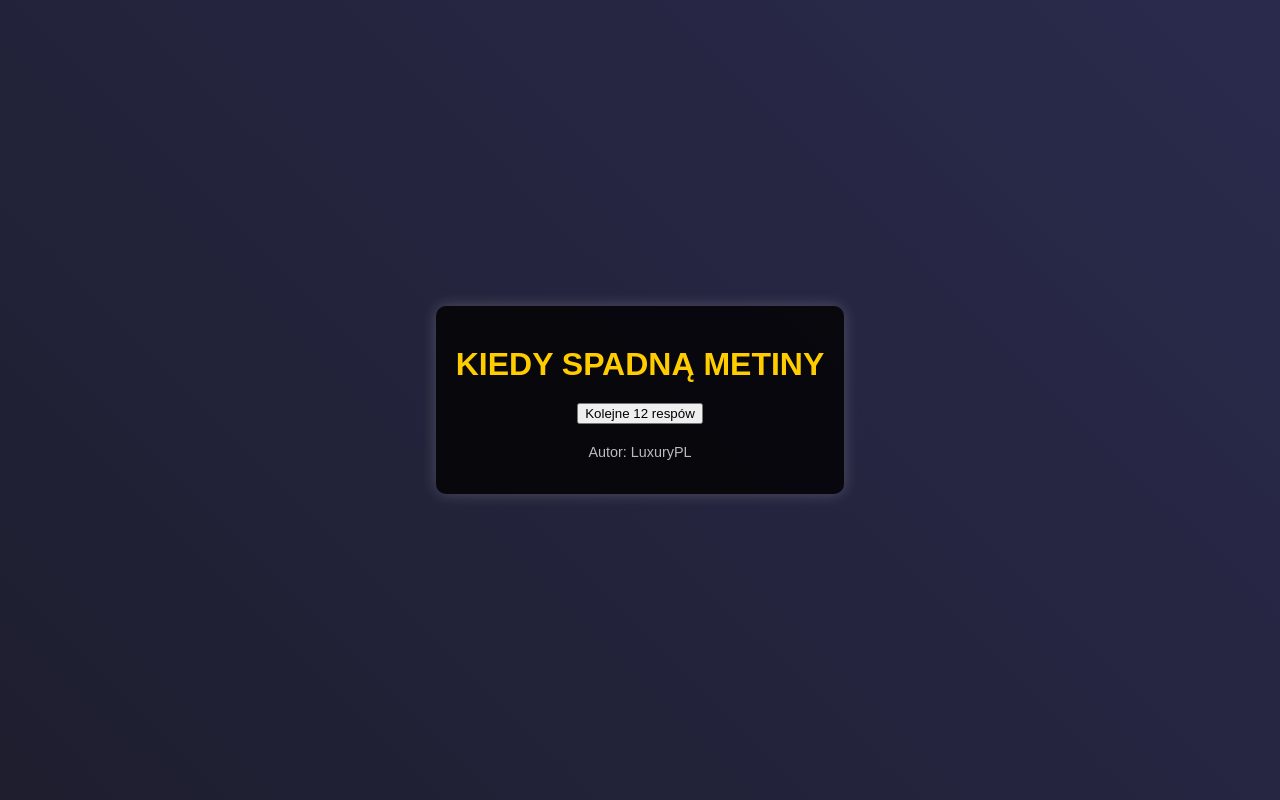
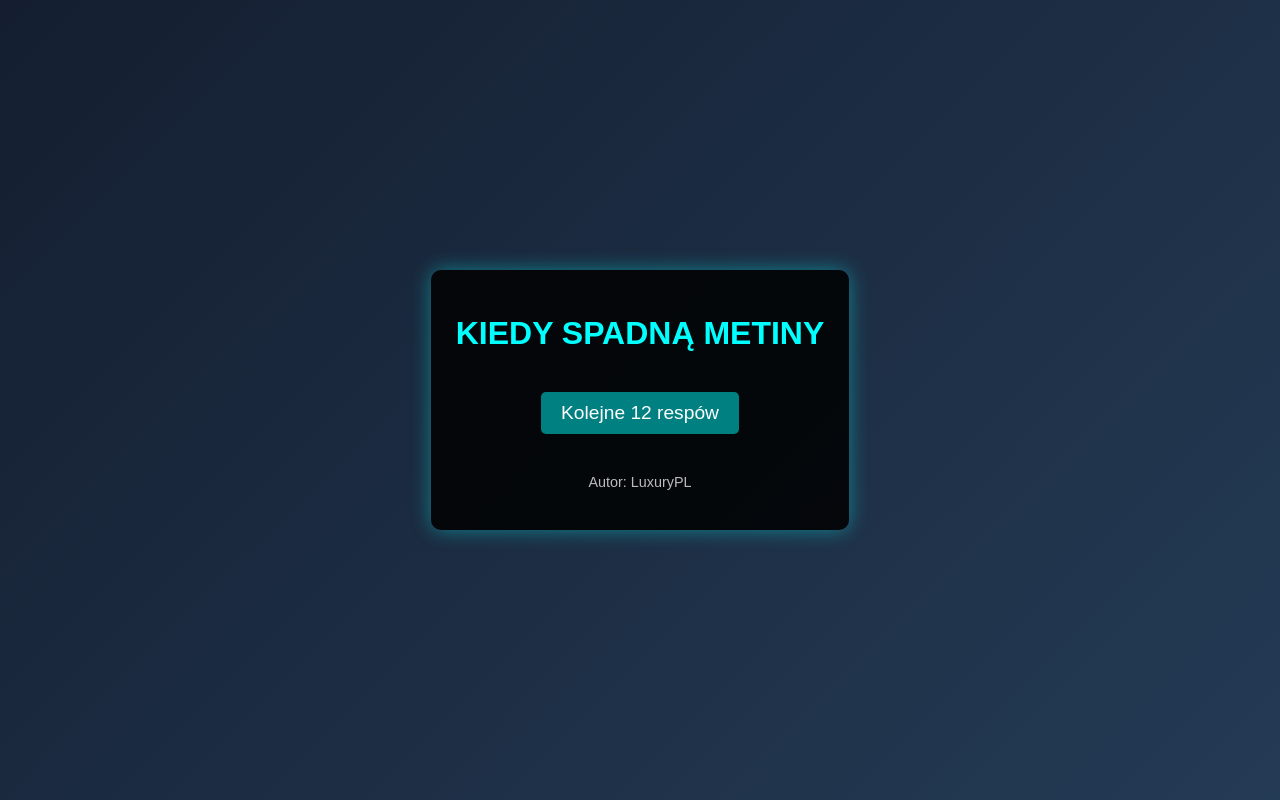
Before and after one commit to timerespa/KiedySpadnieMetin, a plain HTML site: page index.html in a window 1280 px wide. Drawn offline with Linux system fonts and the light colour scheme.

Commit message:
Update style.css

```diff
--- a/style.css
+++ b/style.css
@@ -1,6 +1,6 @@
 body {
-    font-family: Arial, sans-serif;
-    background: linear-gradient(45deg, #1e1e2f, #2a2a4d);
+    font-family: 'Arial', sans-serif;
+    background: linear-gradient(135deg, #141e30, #243b55);
     color: #fff;
     display: flex;
     justify-content: center;
@@ -11,27 +11,48 @@ body {
 
 .container {
     text-align: center;
-    background: rgba(0, 0, 0, 0.8);
-    padding: 20px;
+    background: rgba(0, 0, 0, 0.85);
+    padding: 25px;
     border-radius: 10px;
-    box-shadow: 0 0 15px rgba(255, 255, 255, 0.2);
+    box-shadow: 0 0 20px rgba(0, 255, 255, 0.4);
 }
 
 h1 {
     margin: 20px 0;
-    color: #ffcc00;
+    color: #00ffff;
     text-transform: uppercase;
 }
 
 .timer, .next-resp {
     font-size: 2em;
-    margin: 10px 0;
+    margin: 15px 0;
+    font-weight: bold;
+    color: #ffcc00;
+}
+
+button {
+    margin: 20px 0;
+    padding: 10px 20px;
+    font-size: 1.2em;
+    border: none;
+    background: #008080;
+    color: #fff;
+    cursor: pointer;
+    border-radius: 5px;
+    transition: 0.3s;
+}
+
+button:hover {
+    background: #00aaaa;
 }
 
 .resp-list {
     list-style-type: none;
     padding: 0;
     margin-top: 20px;
+    max-width: 300px;
+    margin-left: auto;
+    margin-right: auto;
 }
 
 .resp-list li {
@@ -40,6 +61,11 @@ h1 {
     margin: 5px 0;
     border-radius: 5px;
     font-size: 1.2em;
+    text-align: center;
+}
+
+.hidden {
+    display: none;
 }
 
 footer {
```
